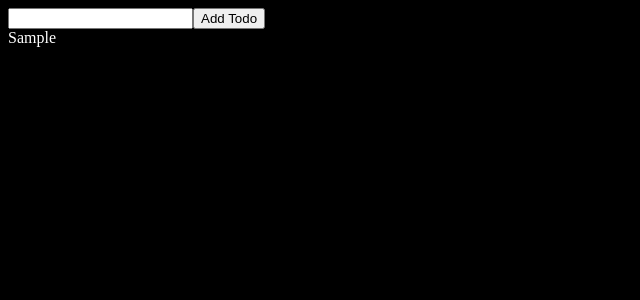
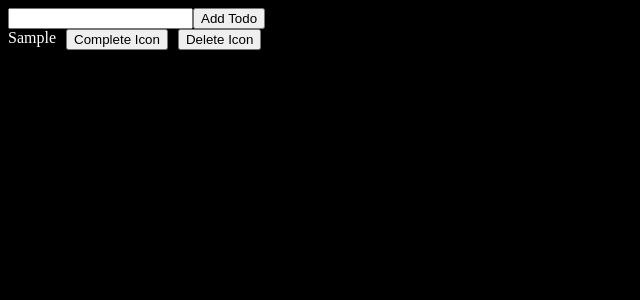
Before and after one commit to NamanJindal03/fsd_b, a React (Create React App) app in the folder react/react-props-lesson-2/: page / in a window 1280 px wide. Both pictures are taken after typing "Sample" into the empty fields and a click on the button "Add Todo". Shown: the top 300 px of the page, without its empty margins (0-640 px from the left). Built offline with nearby package versions, Linux system fonts and the light colour scheme.

Commit message:
added delete and key support in todo

```diff
--- a/react/react-props-lesson-2/src/TODO/App.js
+++ b/react/react-props-lesson-2/src/TODO/App.js
@@ -9,10 +9,27 @@ export default function App() {
             return [...prevTodoList, todo];
         })
     }
+    function handleTodoDelete(id){
+        console.log('attempted to delete ', id);
+        // const duplicate = [...todoList];
+
+        setTodoList((prev)=>{
+            // const newArr = prev.filter((_, i)=>{
+            //     return i !== index
+            // })
+            const newArr = prev.filter((todo)=>{
+                return todo.id !== id
+            })
+            return newArr
+        })
+    }
   return (
     <>
         <TodoForm addTodo={addTodo}/>
-        <TodoDisplay todoList={todoList}/>
+        <TodoDisplay
+            todoList={todoList}
+            handleTodoDelete={handleTodoDelete}
+        />
     </>
   )
 }
--- a/react/react-props-lesson-2/src/TODO/Todo.js
+++ b/react/react-props-lesson-2/src/TODO/Todo.js
@@ -1,7 +1,11 @@
 import React from 'react'
 
-export default function Todo({todo}) {
+export default function Todo({todo, id, handleTodoDelete}) {
   return (
-    <div>{todo}</div>
+    <div style={{display:'flex', columnGap: '10px'}}>
+        <div>{todo}</div>
+        <button>Complete Icon</button>
+        <button onClick={()=> handleTodoDelete(id)}>Delete Icon</button>
+    </div>
   )
 }
--- a/react/react-props-lesson-2/src/TODO/TodoDisplay.js
+++ b/react/react-props-lesson-2/src/TODO/TodoDisplay.js
@@ -1,11 +1,16 @@
 import React from 'react'
 import Todo from './Todo'
 
-export default function TodoDisplay({todoList}) {
+export default function TodoDisplay({todoList, handleTodoDelete}) {
   return (
     <>
         {todoList.map((todo, index)=>{
-            return <Todo todo={todo}/>
+            return (<Todo
+                todo={todo.data}
+                key={todo.id}
+                id={todo.id}
+                handleTodoDelete={handleTodoDelete}
+            />)
         })}
     </>
   )
--- a/react/react-props-lesson-2/src/TODO/TodoForm.js
+++ b/react/react-props-lesson-2/src/TODO/TodoForm.js
@@ -8,9 +8,14 @@ export default function TodoForm({addTodo}) {
     }
     function handleTodoFormSubmit(e){
         e.preventDefault();
-        addTodo(todoValue)
+        const todoObject ={
+            data: todoValue,
+            id: Date.now()
+        }
+        addTodo(todoObject)
         setTodoValue("");
     }
+
 
   return (
     <form >
```
